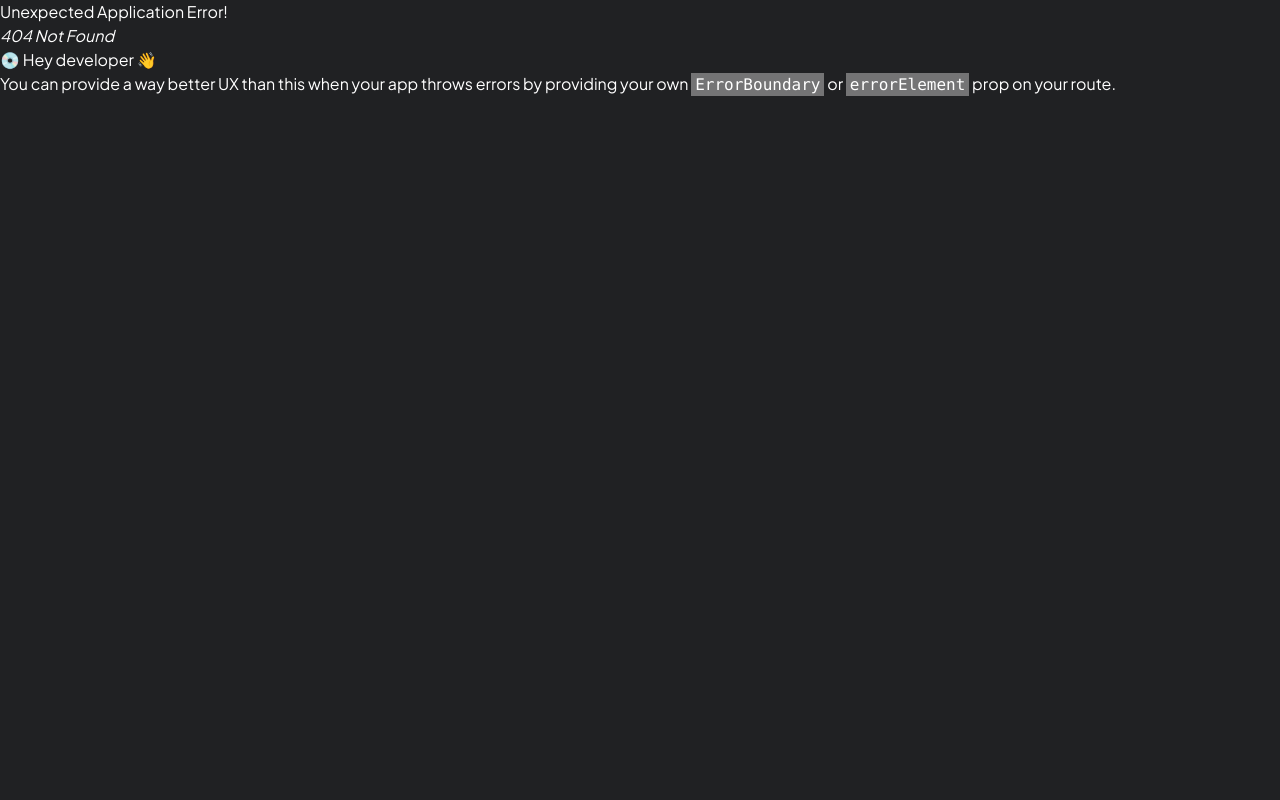
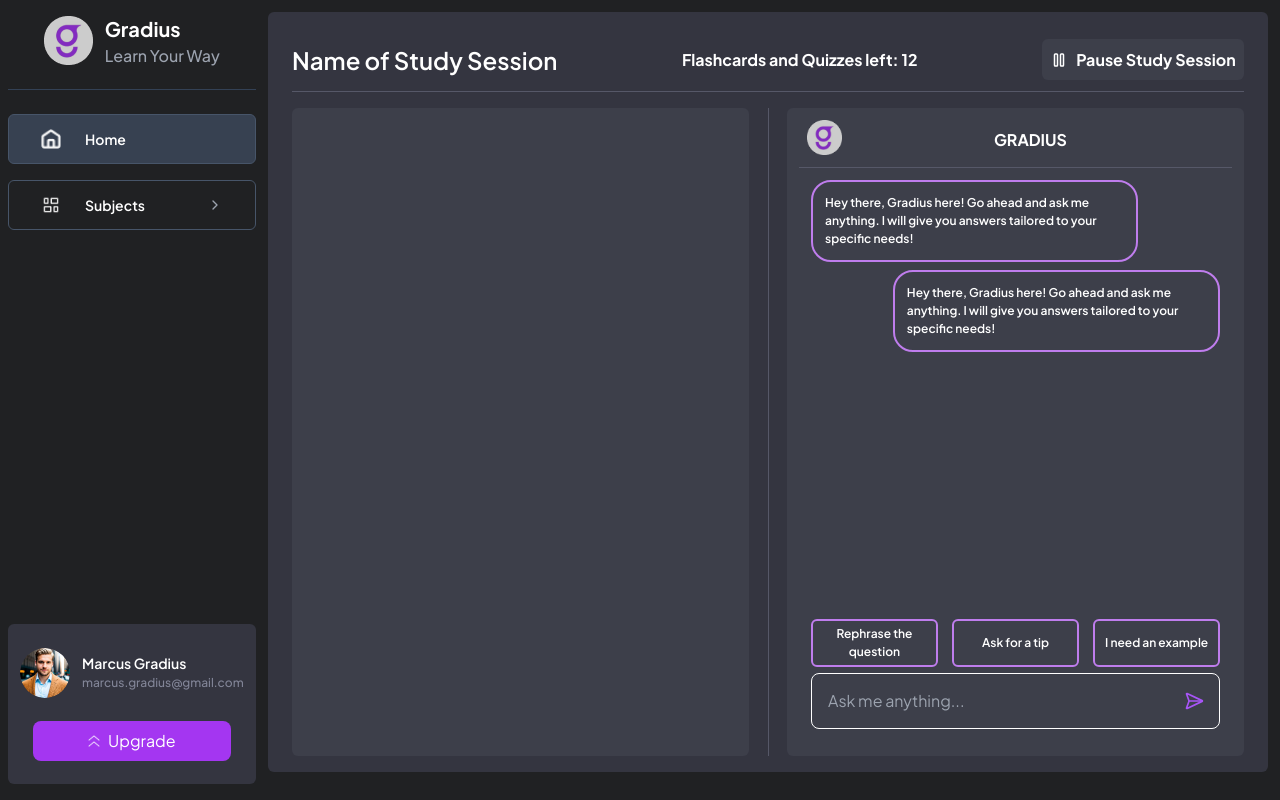
Before and after one commit to Dr-AddictStein/gradius-platform, a React (Vite) app: page /dashboard/studySession in a window 1280 px wide. Before the commit this address had no page. Built offline with nearby package versions, Linux system fonts and the light colour scheme.

Commit message:
chart-part done

```diff
--- /dev/null
+++ b/src/Component/GradiusChat.tsx
@@ -0,0 +1,100 @@
+import { SendHorizontal } from "lucide-react";
+import React, { useState } from "react";
+
+const GradiusChat = () => {
+  const [message, setMessage] = useState("");
+
+  const handleSubmit = (e: React.FormEvent) => {
+    e.preventDefault();
+    if (message.trim()) {
+      console.log("Message sent:", message);
+      setMessage("");
+    }
+  };
+  return (
+    // total 83
+    <div className="p-3 w-full h-full ">
+      {/* Header */}
+      <div className="h-[6vh] flex justify-start items-center border-b-[1px]    border-b-[#565868]">
+        {/* Centered heading */}
+        {/* Right-aligned close button */}
+        <div className=" w-full relative">
+          <img
+            src="../../public/logo.png"
+            alt=""
+            className="h-[35px] w-[35px] absolute left-2 -top-6"
+          />
+          <h2 className=" text-white text-[16px] font-bold absolute left-[45%] -top-4">
+            GRADIUS
+          </h2>
+        </div>
+      </div>
+
+      {/* chat body */}
+      <div className="w-full h-[72vh]  p-3 flex flex-col justify-between items-center">
+        {/* message area */}
+        <div className="w-full h-[55vh]  overflow-y-auto scrollbar-hide">
+          {/* message from sender */}
+          <div className="flex w-full justify-start mb-2">
+            <div className="w-4/5 border-2 border-[#BF7DED] p-3 rounded-[20px]">
+              <p className="font-semibold text-[12px]">
+                Hey there, Gradius here! Go ahead and ask me anything. I will
+                give you answers tailored to your specific needs!
+              </p>
+            </div>
+          </div>
+          {/* message from user */}
+          <div className="flex w-full justify-end mb-2">
+            <div className="w-4/5 border-2 border-[#BF7DED] p-3 rounded-[20px]">
+              <p className="font-semibold text-[12px]">
+                Hey there, Gradius here! Go ahead and ask me anything. I will
+                give you answers tailored to your specific needs!
+              </p>
+            </div>
+          </div>
+        </div>
+
+        {/* control area */}
+        <div className="h-[16vh] w-full flex flex-col justify-around items-center pt-2">
+          <div className="flex justify-between items-center w-full">
+            <div className="border-[2px] border-[#BF7DED] h-[6vh] w-[31%] rounded-[6px] flex items-center justify-center">
+              <p className="2xl:text-[16px] text-[12px] font-semibold text-center">
+                Rephrase the question
+              </p>
+            </div>
+            <div className="border-[2px] border-[#BF7DED] h-[6vh] w-[31%] rounded-[6px] flex items-center justify-center">
+              <p className="2xl:text-[16px] text-[12px] font-semibold text-center">
+                Ask for a tip
+              </p>
+            </div>
+            <div className="border-[2px] border-[#BF7DED] h-[6vh] w-[31%] rounded-[6px] flex items-center justify-center">
+              <p className="2xl:text-[16px] text-[12px] font-semibold text-center">
+                I need an example
+              </p>
+            </div>
+          </div>
+          <form onSubmit={handleSubmit} className="w-full">
+            <div className="relative flex items-center">
+              <input
+                type="text"
+                value={message}
+                onChange={(e) => setMessage(e.target.value)}
+                placeholder="Ask me anything..."
+                className="w-full px-4 h-[7vh] text-white bg-transparent border border-white rounded-lg focus:outline-none focus:ring-2 focus:ring-white focus:border-transparent pr-12"
+              />
+              <button
+                type="submit"
+                className="absolute right-2 p-2 text-purple-500 hover:text-purple-400 transition-colors"
+                disabled={!message.trim()}
+              >
+                <SendHorizontal size={20} />
+              </button>
+            </div>
+          </form>
+        </div>
+      </div>
+    </div>
+  );
+};
+
+export default GradiusChat;
--- /dev/null
+++ b/src/Pages/Dashboard/StudySessionMain.tsx
@@ -0,0 +1,39 @@
+import { Pause } from "lucide-react";
+import React from "react";
+import GradiusChat from "../../Component/GradiusChat";
+
+const StudySessionMain = () => {
+  return (
+    <div className="h-[93vh] px-4 py-2">
+      {/* header */}
+      <div className="w-full  h-[8vh] border-b-[1px] border-[#565868] flex flex-col justify-center items-center">
+        <div className="flex w-full justify-between items-center h-full">
+          <div className="">
+            <p className="text-[24px] font-semibold">Name of Study Session</p>
+          </div>
+          <div className="">
+            <p className="text-[16px] font-bold text-center">
+              Flashcards and Quizzes left: 12
+            </p>
+          </div>
+          <div className="">
+            <button className="w-[202px] h-[41px] rounded-[6px] bg-[#3D3F4A] flex items-center justify-center gap-2">
+              <Pause size={18} />
+              <p className="text-[16px] font-bold">Pause Study Session</p>
+            </button>
+          </div>
+        </div>
+      </div>
+
+      <div className="w-full h-[83vh] pt-4 flex justify-between">
+        <div className="w-[48%] h-full bg-[#3D3F4A] rounded-[6px]"></div>
+        <div className="h-full w-[1px] bg-[#565868]"></div>
+        <div className="w-[48%] h-full bg-[#3D3F4A] rounded-[6px]">
+          <GradiusChat />
+        </div>
+      </div>
+    </div>
+  );
+};
+
+export default StudySessionMain;
--- a/src/Routes/Routes.tsx
+++ b/src/Routes/Routes.tsx
@@ -5,6 +5,7 @@ import DashboardPerSubject from "../Pages/Dashboard/DashboardPerSubject";
 import StudySessions from "../Pages/Dashboard/StudySessions";
 import PerformanceAnalysis from "../Pages/Dashboard/PerformanceAnalysis";
 import FinalOverview from "../Pages/Dashboard/FinalOverview";
+import StudySessionMain from "../Pages/Dashboard/StudySessionMain";
 
 // Define your route objects
 const routes: RouteObject[] = [
@@ -32,6 +33,10 @@ const routes: RouteObject[] = [
         path: "finalOverview",
         element: <FinalOverview />,
       },
+      {
+        path: "studySession",
+        element: <StudySessionMain />,
+      },
     ],
   },
 ];
```
